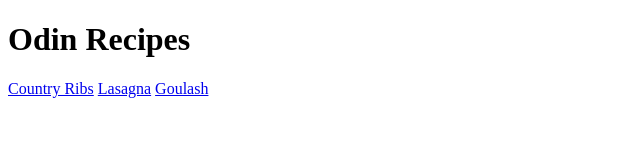
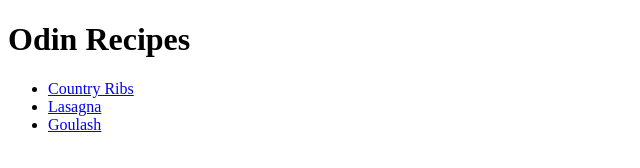
Before and after one commit to RickBlaine1943/odin-recipes, a plain HTML site: page index.html in a window 1280 px wide. Shown: the whole page, without its empty margins (0-640 px from the left). Drawn offline with Linux system fonts and the light colour scheme.

Commit message:
Recipes now in a list

```diff
--- a/index.html
+++ b/index.html
@@ -8,10 +8,11 @@
 <body>
 
     <h1>Odin Recipes</h1>
-    <a href="recipes/country_ribs.html">Country Ribs</a>
-    <a href="recipes/lasagna.html">Lasagna</a>
-    <a href="recipes/goulash.html">Goulash</a>
-
+    <ul>
+        <li><a href="recipes/country_ribs.html">Country Ribs</a></li>
+        <li><a href="recipes/lasagna.html">Lasagna</a></li>
+        <li><a href="recipes/goulash.html">Goulash</a></li>
+    </ul>
 
 </body>
 </html>
```
